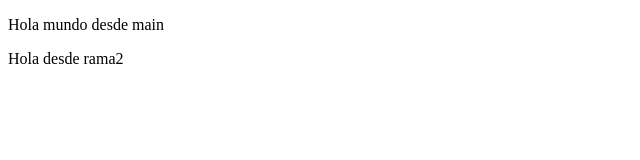
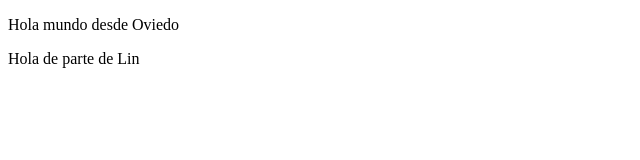
Before and after one commit to LinCarbajales/ramas, a plain HTML site: page index.html in a window 1280 px wide. Shown: the full height of the page, 0-640 px from the left. Drawn offline with Linux system fonts and the light colour scheme.

Commit message:
Mis cambios porque me da la gana

```diff
--- a/index.html
+++ b/index.html
@@ -6,7 +6,7 @@
     <title>Document</title>
 </head>
 <body>
-    <p>Hola mundo desde main</p>
-    <p>Hola desde rama2</p>
+    <p>Hola mundo desde Oviedo</p>
+    <p>Hola de parte de Lin</p>
 </body>
 </html>
```
